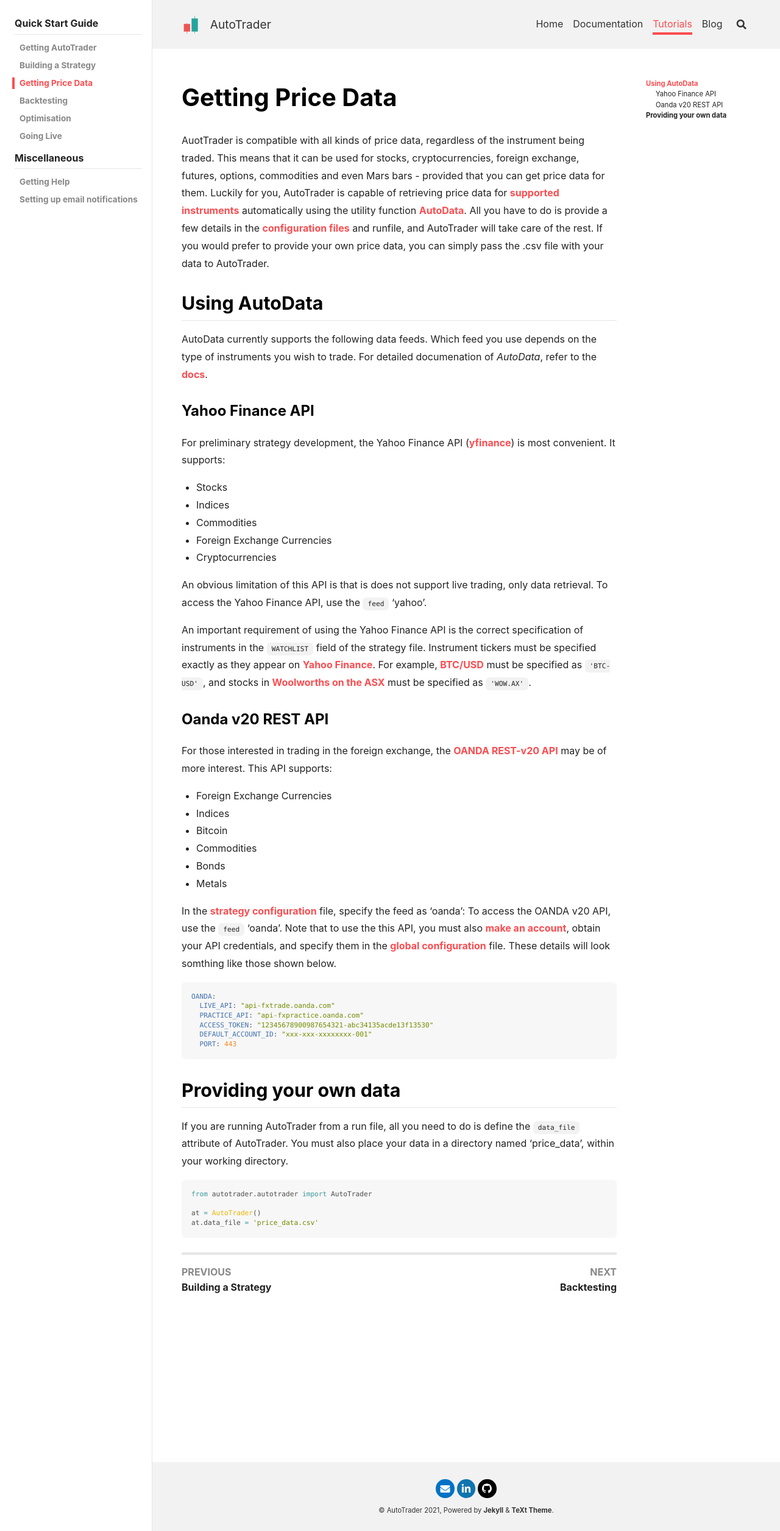
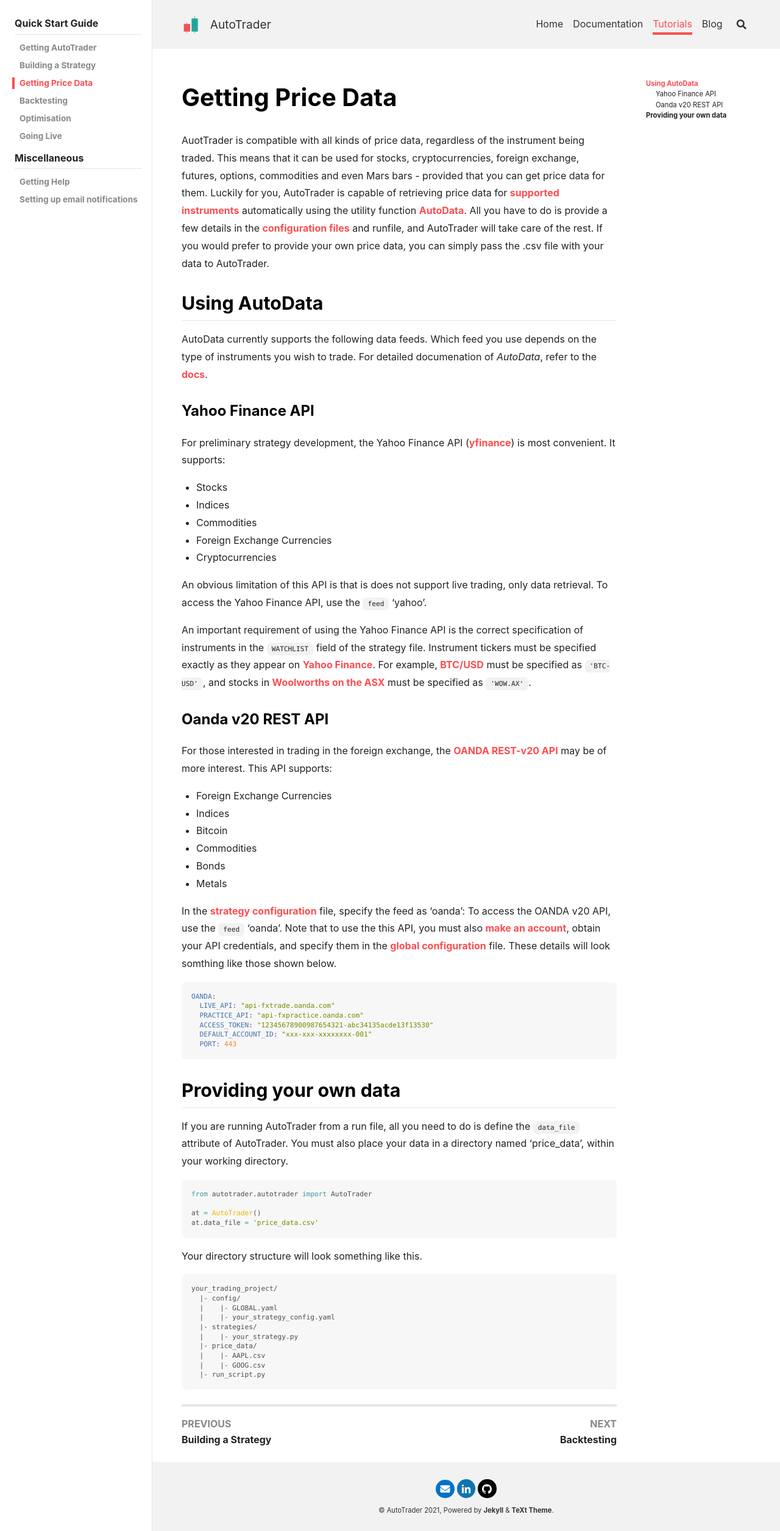
Before and after one commit to kieran-mackle/AutoTrader, a Jekyll site: the page built from content/_tutorials/1.3-getting-data.md, in a window 1280 px wide. Shown: the whole page at 61% size. Built offline with Jekyll 4.4.1, drawn with Linux system fonts in a browser that asks for light colours; nearby versions of some CDN libraries.

Commit message:
docs: updated directory structure when using custom data file

````diff
--- a/content/_tutorials/1.3-getting-data.md
+++ b/content/_tutorials/1.3-getting-data.md
@@ -75,3 +75,18 @@
 at = AutoTrader()
 at.data_file = 'price_data.csv'
 ```
+
+Your directory structure will look something like this.
+
+```
+your_trading_project/
+  |- config/
+  |    |- GLOBAL.yaml
+  |    |- your_strategy_config.yaml
+  |- strategies/
+  |    |- your_strategy.py
+  |- price_data/
+  |    |- AAPL.csv
+  |    |- GOOG.csv
+  |- run_script.py
+```
````
